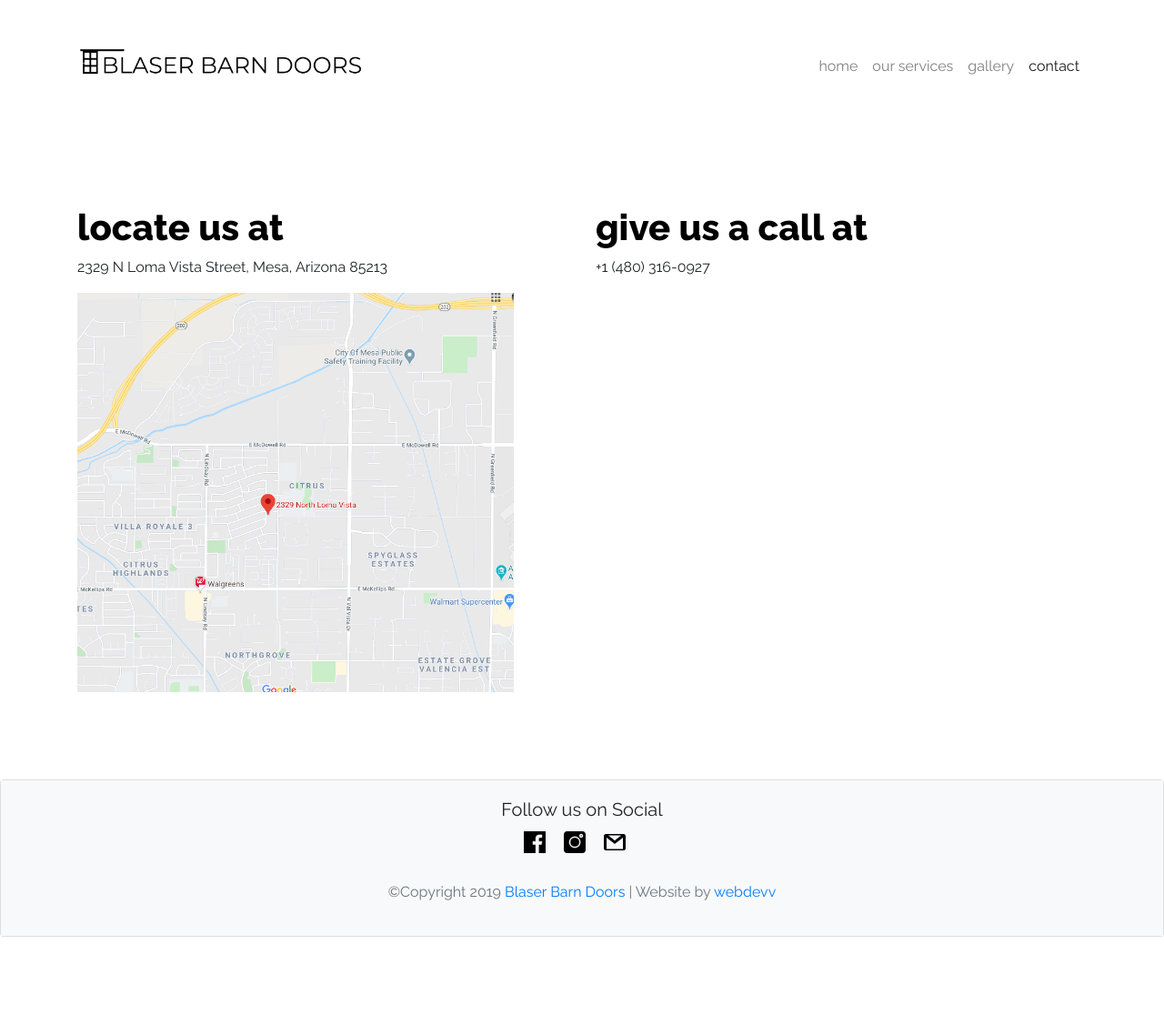
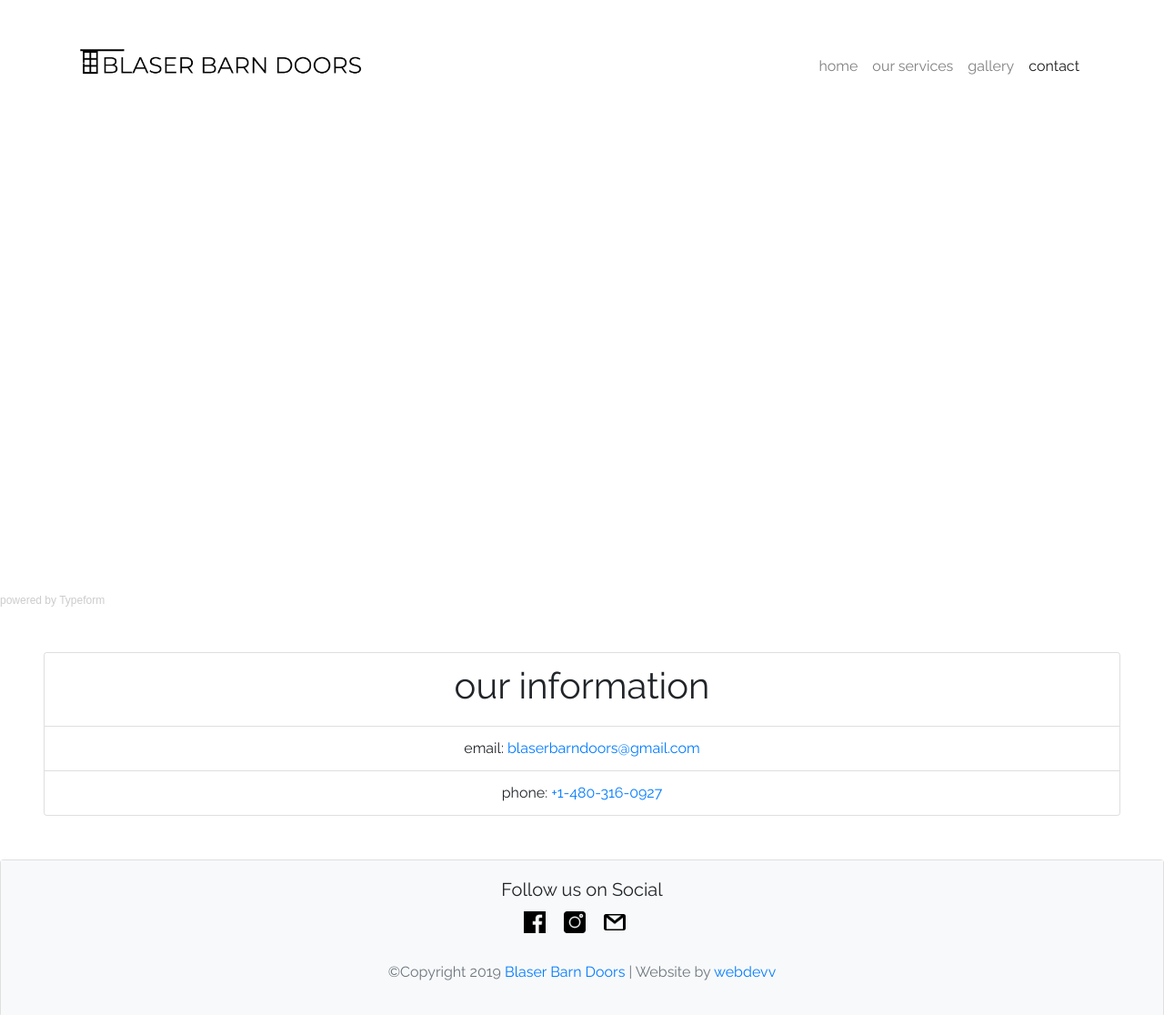
Before and after one commit to thenicoleduncan/blaser-barn-doors, a plain HTML site: page contact.html in a window 1280 px wide. Shown: the whole page at 91% size. Before the commit the page ends 1030 px from the top, so only its background shows below. Drawn offline with nearby package versions, Linux system fonts and the light colour scheme; a script that the page names is missing.

Commit message:
contact form and page

```diff
--- a/contact.html
+++ b/contact.html
@@ -14,63 +14,54 @@
 </head>
 
 <body>
-
+  <!-- navbar -->
   <nav class="navbar navbar-expand-lg navbar-light">
     <div class="container">
-
       <a class="navbar-brand" href="index.html" id="logo"><img src="./assets/imgs/bbd-logo2.png"
-        alt="Blaser Barn Doors Logo" style="width: 20rem;"></a>
+          alt="Blaser Barn Doors Logo" style="width: 20rem;"></a>
       <button class="navbar-toggler" type="button" data-toggle="collapse" data-target="#navbarTogglerDemo01"
         aria-controls="navbarTogglerDemo01" aria-expanded="false" aria-label="Toggle navigation">
         <span class="navbar-toggler-icon"></span>
       </button>
-
       <div class="collapse navbar-collapse" id="navbarTogglerDemo01">
         <ul class="navbar-nav ml-auto mt-2 mt-lg-0">
           <li class="nav-item">
             <a class="nav-link" href="index.html">home</a>
           </li>
-
           <li class="nav-item">
             <a class="nav-link" href="services.html">our services</a>
           </li>
-
           <li class="nav-item">
             <a class="nav-link" href="portfolio.html">gallery</a>
           </li>
-
           <li class="nav-item active">
             <a class="nav-link" href="contact.html">contact</a>
           </li>
-
         </ul>
       </div>
-
     </div>
-
   </nav>
 
-  <main class="container">
-    <div class="row">
-      <div class="col-lg-6">
-        <h1 class="block-header">locate us at</h1>
-        <p>2329 N Loma Vista Street, Mesa, Arizona 85213</p>
-        <a
-          href="https://www.google.com/maps/place/2329+N+Loma+Vista,+Mesa,+AZ+85213/@33.4591481,-111.7653549,17z/data=!3m1!4b1!4m5!3m4!1s0x872ba68073ac5309:0xdd1bb0840989b7f3!8m2!3d33.4591481!4d-111.7631662"><img
-            class="address-img" style="width: 30rem;" src="./assets/imgs/address.PNG" alt="address"></a>
-      </div>
+  <!-- contact form -->
+  <div class="typeform-widget" data-url="https://thenicoleduncan.typeform.com/to/ETbdmv"
+    style="width: 100%; height: 500px;"></div>
+  <script> (function () { var qs, js, q, s, d = document, gi = d.getElementById, ce = d.createElement, gt = d.getElementsByTagName, id = "typef_orm", b = "https://embed.typeform.com/"; if (!gi.call(d, id)) { js = ce.call(d, "script"); js.id = id; js.src = b + "embed.js"; q = gt.call(d, "script")[0]; q.parentNode.insertBefore(js, q) } })() </script>
+  <div style="font-family: Sans-Serif;font-size: 12px;color: #999;opacity: 0.5; padding-top: 5px;"> powered by <a
+      href="https://admin.typeform.com/signup?utm_campaign=ETbdmv&utm_source=typeform.com-01E2NQE5MHEMMPR6GVC6QBHQ8V-free&utm_medium=typeform&utm_content=typeform-embedded-poweredbytypeform&utm_term=EN"
+      style="color: #999" target="_blank">Typeform</a> </div>
 
-      <div class="col-lg-6">
-        <h1 class="block-header">give us a call at</h1>
-        <p>+1 (480) 316-0927</p>
-      </div>
+  <!-- our info -->
+  <div class="card text-center ml-5 mr-5 mt-5 mb-5">
+    <ul class="list-group list-group-flush">
+      <li class="list-group-item">
+        <h1>our information</h1>
+      </li>
+      <li class="list-group-item">email: <a href="mailto:blaserbarndoors@gmail.com">blaserbarndoors@gmail.com</a></li>
+      <li class="list-group-item">phone: <a href="tel:480-316-0927">+1-480-316-0927</a></li>
+    </ul>
+  </div>
 
-    </div>
-
-
-  </main>
-
-
+  <!-- footer -->
   <footer>
     <div class="card">
       <div class="card-body bg-light text-center">
@@ -89,6 +80,7 @@
     </div>
   </footer>
 
+  <!-- scripts -->
   <script type="text/javascript" src="https://cdnjs.cloudflare.com/ajax/libs/jquery/3.2.1/jquery.min.js"></script>
   <script src="https://maxcdn.bootstrapcdn.com/bootstrap/4.0.0/js/bootstrap.min.js"></script>
   <script src="function.js"></script>
```
